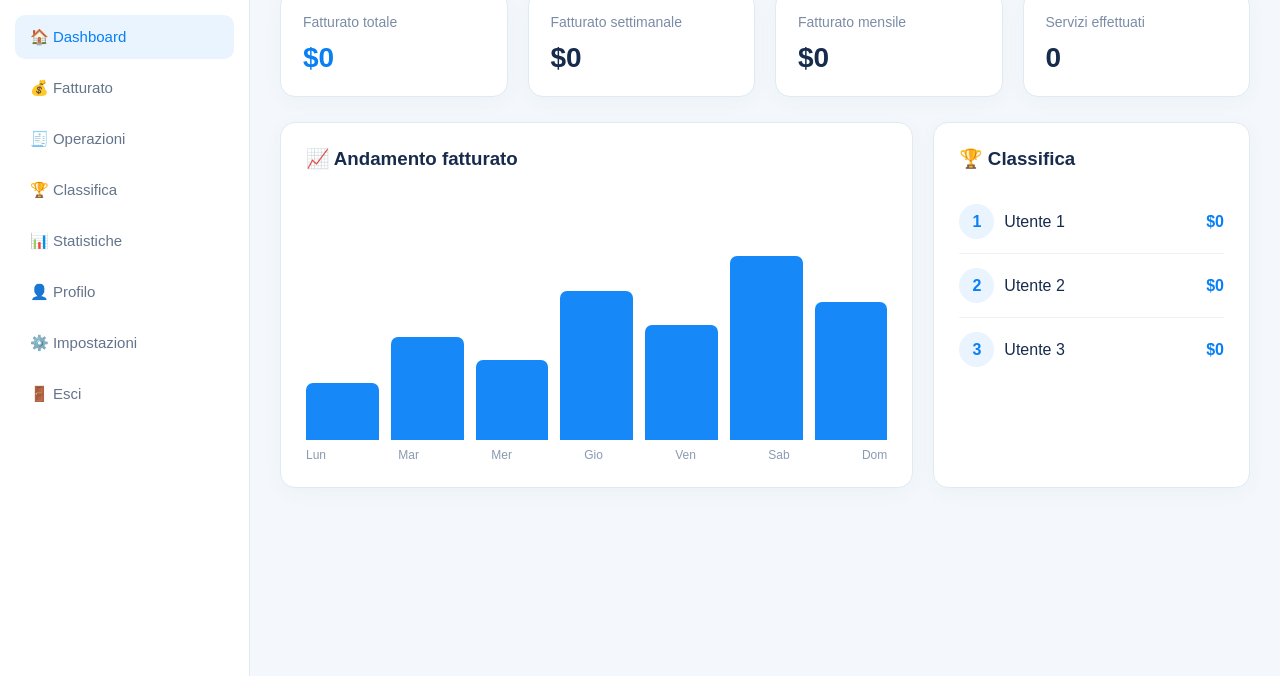
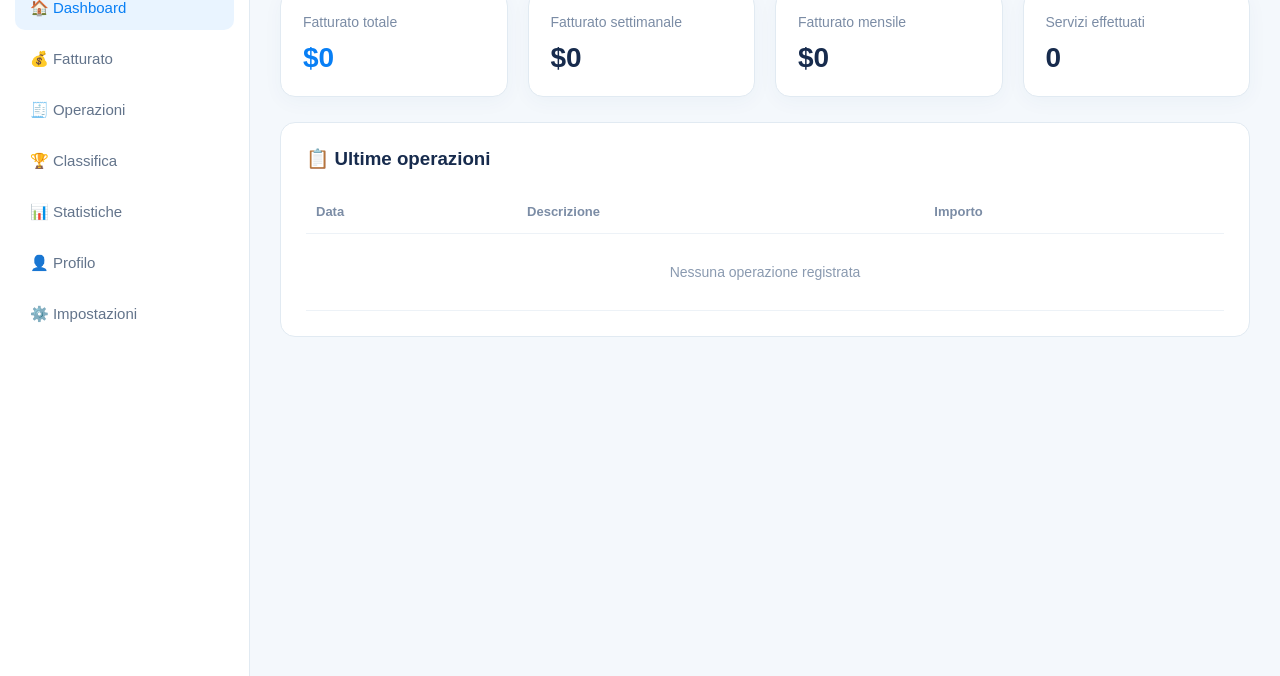
Before and after one commit to clarissawinchester99/fivem-business-manager, a plain HTML site: page index.html in a window 1280 px wide. Shown: the part 124-800 px from the top of the page. Drawn offline with Linux system fonts and the light colour scheme.

Commit message:
Update index.html

```diff
--- a/index.html
+++ b/index.html
@@ -20,15 +20,12 @@
 }
 
 .layout {
-            display: flex;
     min-height: 100vh;
 }
 
-        /* SIDEBAR */
-
 .sidebar {
     width: 250px;
-            background: #ffffff;
+    background: white;
     border-right: 1px solid #e1eaf2;
     padding: 25px 15px;
     position: fixed;
@@ -43,7 +40,7 @@
 
 .brand h1 {
     color: #087ff5;
-            font-size: 24px;
+    font-size: 23px;
 }
 
 .brand span {
@@ -57,26 +54,25 @@
     gap: 7px;
 }
 
-        .menu a {
-            text-decoration: none;
+.menu button {
+    border: none;
+    background: transparent;
+    text-align: left;
+    cursor: pointer;
     color: #63748b;
     padding: 13px 15px;
     border-radius: 10px;
     font-size: 15px;
-            transition: 0.2s;
 }
 
-        .menu a:hover,
-        .menu a.active {
+.menu button:hover,
+.menu button.active {
     background: #e9f4ff;
     color: #087ff5;
 }
 
-        /* MAIN */
-
 .main {
     margin-left: 250px;
-            width: calc(100% - 250px);
     padding: 30px;
 }
 
@@ -104,7 +100,13 @@
     font-weight: bold;
 }
 
-        /* CARDS */
+.page {
+    display: none;
+}
+
+.page.active {
+    display: block;
+}
 
 .cards {
     display: grid;
@@ -118,7 +120,7 @@
     border: 1px solid #e1eaf2;
     border-radius: 15px;
     padding: 22px;
-            box-shadow: 0 5px 20px rgba(20, 80, 130, 0.04);
+    box-shadow: 0 5px 20px rgba(20,80,130,.04);
 }
 
 .card-title {
@@ -130,14 +132,11 @@
 .card-value {
     font-size: 28px;
     font-weight: bold;
-            color: #172b4d;
 }
 
-        .card-blue {
+.blue {
     color: #087ff5;
 }
-
-        /* CONTENT */
 
 .content {
     display: grid;
@@ -150,84 +149,97 @@
     border: 1px solid #e1eaf2;
     border-radius: 15px;
     padding: 25px;
-            box-shadow: 0 5px 20px rgba(20, 80, 130, 0.04);
+    margin-bottom: 20px;
 }
 
 .panel h3 {
     margin-bottom: 20px;
 }
 
-        /* CHART */
-
-        .chart {
-            height: 250px;
-            display: flex;
-            align-items: end;
-            gap: 12px;
-            padding-top: 20px;
+.form {
+    display: grid;
+    gap: 15px;
 }
 
-        .bar {
-            flex: 1;
-            background: #1688f8;
-            border-radius: 7px 7px 0 0;
-            min-height: 10px;
+label {
+    font-size: 14px;
+    font-weight: bold;
+    color: #52657d;
 }
 
-        .bar:nth-child(1) { height: 25%; }
-        .bar:nth-child(2) { height: 45%; }
-        .bar:nth-child(3) { height: 35%; }
-        .bar:nth-child(4) { height: 65%; }
-        .bar:nth-child(5) { height: 50%; }
-        .bar:nth-child(6) { height: 80%; }
-        .bar:nth-child(7) { height: 60%; }
-
-        .days {
-            display: flex;
-            justify-content: space-between;
-            color: #8a9ab0;
-            font-size: 12px;
-            margin-top: 8px;
+input {
+    width: 100%;
+    margin-top: 7px;
+    padding: 13px;
+    border: 1px solid #d9e3ed;
+    border-radius: 9px;
+    outline: none;
+    font-size: 15px;
 }
 
-        /* RANKING */
+input:focus {
+    border-color: #087ff5;
+}
 
-        .ranking-item {
-            display: flex;
-            justify-content: space-between;
-            align-items: center;
-            padding: 14px 0;
+.primary {
+    border: none;
+    background: #087ff5;
+    color: white;
+    padding: 14px;
+    border-radius: 9px;
+    cursor: pointer;
+    font-weight: bold;
+    font-size: 15px;
+}
+
+.primary:hover {
+    background: #066dcc;
+}
+
+.table-container {
+    overflow-x: auto;
+}
+
+table {
+    width: 100%;
+    border-collapse: collapse;
+}
+
+th,
+td {
+    text-align: left;
+    padding: 14px 10px;
     border-bottom: 1px solid #edf2f7;
 }
 
-        .ranking-item:last-child {
-            border-bottom: none;
+th {
+    color: #7b8ca5;
+    font-size: 13px;
 }
 
-        .person {
-            display: flex;
-            align-items: center;
-            gap: 10px;
+td {
+    font-size: 14px;
 }
 
-        .avatar {
-            width: 35px;
-            height: 35px;
-            border-radius: 50%;
-            background: #e9f4ff;
+.amount {
     color: #087ff5;
-            display: flex;
-            align-items: center;
-            justify-content: center;
     font-weight: bold;
 }
 
-        .amount {
-            font-weight: bold;
-            color: #087ff5;
+.delete {
+    border: none;
+    background: #ffecec;
+    color: #e33b3b;
+    padding: 7px 10px;
+    border-radius: 7px;
+    cursor: pointer;
 }
 
-        /* RESPONSIVE */
+.empty {
+    text-align: center;
+    padding: 30px;
+    color: #8a9ab0;
+}
 
 @media (max-width: 1000px) {
     .cards {
@@ -258,18 +270,17 @@
         display: none;
     }
 
-            .menu a {
+    .menu button {
         font-size: 0;
         text-align: center;
     }
 
-            .menu a::first-letter {
+    .menu button::first-letter {
         font-size: 20px;
     }
 
     .main {
         margin-left: 70px;
-                width: calc(100% - 70px);
         padding: 20px;
     }
 
@@ -279,8 +290,8 @@
 
     .topbar {
         align-items: flex-start;
+        flex-direction: column;
         gap: 15px;
-                flex-direction: column;
     }
 }
 </style>
@@ -290,8 +301,6 @@
 
 <div class="layout">
 
-    <!-- SIDEBAR -->
-
 <aside class="sidebar">
 
     <div class="brand">
@@ -300,90 +309,143 @@
     </div>
 
     <nav class="menu">
-            <a href="#" class="active">🏠 Dashboard</a>
-            <a href="#">💰 Fatturato</a>
-            <a href="#">🧾 Operazioni</a>
-            <a href="#">🏆 Classifica</a>
-            <a href="#">📊 Statistiche</a>
-            <a href="#">👤 Profilo</a>
-            <a href="#">⚙️ Impostazioni</a>
-            <a href="#">🚪 Esci</a>
+        <button class="active" onclick="showPage('dashboard', this)">
+            🏠 Dashboard
+        </button>
+
+        <button onclick="showPage('fatturato', this)">
+            💰 Fatturato
+        </button>
+
+        <button onclick="showPage('operazioni', this)">
+            🧾 Operazioni
+        </button>
+
+        <button onclick="alert('Classifica disponibile nel prossimo aggiornamento')">
+            🏆 Classifica
+        </button>
+
+        <button onclick="alert('Statistiche disponibili nel prossimo aggiornamento')">
+            📊 Statistiche
+        </button>
+
+        <button onclick="alert('Profilo disponibile nel prossimo aggiornamento')">
+            👤 Profilo
+        </button>
+
+        <button onclick="alert('Impostazioni disponibili nel prossimo aggiornamento')">
+            ⚙️ Impostazioni
+        </button>
     </nav>
 
 </aside>
 
-
-    <!-- MAIN -->
-
 <main class="main">
 
 <div class="topbar">
-
     <div class="welcome">
-                <h2>Dashboard</h2>
-                <p>Benvenuto nel gestionale di Luma Beach Bar.</p>
+        <h2 id="pageTitle">Dashboard</h2>
+        <p>Gestionale personale Luma Beach Bar</p>
     </div>
 
     <div class="user">
         👤 Utente
     </div>
-
 </div>
 
 
-        <!-- STATISTICHE -->
+<!-- DASHBOARD -->
 
-        <section class="cards">
+<section id="dashboard" class="page active">
+
+    <div class="cards">
 
         <div class="card">
             <div class="card-title">Fatturato totale</div>
-                <div class="card-value card-blue">$0</div>
+            <div class="card-value blue" id="totalRevenue">$0</div>
         </div>
 
         <div class="card">
             <div class="card-title">Fatturato settimanale</div>
-                <div class="card-value">$0</div>
+            <div class="card-value" id="weeklyRevenue">$0</div>
         </div>
 
         <div class="card">
             <div class="card-title">Fatturato mensile</div>
-                <div class="card-value">$0</div>
+            <div class="card-value" id="monthlyRevenue">$0</div>
         </div>
 
         <div class="card">
             <div class="card-title">Servizi effettuati</div>
-                <div class="card-value">0</div>
+            <div class="card-value" id="serviceCount">0</div>
+        </div>
+
+    </div>
+
+    <div class="panel">
+        <h3>📋 Ultime operazioni</h3>
+
+        <div class="table-container">
+            <table>
+                <thead>
+                    <tr>
+                        <th>Data</th>
+                        <th>Descrizione</th>
+                        <th>Importo</th>
+                    </tr>
+                </thead>
+
+                <tbody id="dashboardOperations"></tbody>
+            </table>
+        </div>
     </div>
 
 </section>
 
 
-        <!-- CONTENUTO -->
+<!-- FATTURATO -->
 
-        <section class="content">
+<section id="fatturato" class="page">
+
+    <div class="content">
 
         <div class="panel">
 
-                <h3>📈 Andamento fatturato</h3>
+            <h3>➕ Inserisci fatturato</h3>
 
-                <div class="chart">
-                    <div class="bar"></div>
-                    <div class="bar"></div>
-                    <div class="bar"></div>
-                    <div class="bar"></div>
-                    <div class="bar"></div>
-                    <div class="bar"></div>
-                    <div class="bar"></div>
-                </div>
+            <div class="form">
 
-                <div class="days">
-                    <span>Lun</span>
-                    <span>Mar</span>
-                    <span>Mer</span>
-                    <span>Gio</span>
-                    <span>Ven</span>
-                    <span>Sab</span>
-                    <span>Dom</span>
+                <label>
+                    Importo
+                    <input
+                        type="number"
+                        id="amount"
+                        placeholder="Es. 5000"
+                        min="0"
+                    >
+                </label>
+
+                <label>
+                    Descrizione
+                    <input
+                        type="text"
+                        id="description"
+                        placeholder="Es. Servizio cliente"
+                    >
+                </label>
+
+                <label>
+                    Data
+                    <input
+                        type="date"
+                        id="date"
+                    >
+                </label>
+
+                <button class="primary" onclick="addRevenue()">
+                    + Aggiungi fatturato
+                </button>
+
             </div>
 
         </div>
@@ -391,30 +453,58 @@
 
         <div class="panel">
 
-                <h3>🏆 Classifica</h3>
+            <h3>💰 Riepilogo</h3>
 
-                <div class="ranking-item">
-                    <div class="person">
-                        <div class="avatar">1</div>
-                        <span>Utente 1</span>
-                    </div>
-                    <span class="amount">$0</span>
+            <div class="card-title">
+                Fatturato totale
             </div>
 
-                <div class="ranking-item">
-                    <div class="person">
-                        <div class="avatar">2</div>
-                        <span>Utente 2</span>
-                    </div>
-                    <span class="amount">$0</span>
+            <div class="card-value blue" id="sideTotal">
+                $0
             </div>
 
-                <div class="ranking-item">
-                    <div class="person">
-                        <div class="avatar">3</div>
-                        <span>Utente 3</span>
+            <br>
+
+            <div class="card-title">
+                Numero di servizi
             </div>
-                    <span class="amount">$0</span>
+
+            <div class="card-value" id="sideServices">
+                0
+            </div>
+
+        </div>
+
+    </div>
+
+</section>
+
+
+<!-- OPERAZIONI -->
+
+<section id="operazioni" class="page">
+
+    <div class="panel">
+
+        <h3>🧾 Storico operazioni</h3>
+
+        <div class="table-container">
+
+            <table>
+
+                <thead>
+                    <tr>
+                        <th>Data</th>
+                        <th>Descrizione</th>
+                        <th>Importo</th>
+                        <th>Azione</th>
+                    </tr>
+                </thead>
+
+                <tbody id="operations"></tbody>
+
+            </table>
+
         </div>
 
     </div>
@@ -425,5 +515,242 @@
 
 </div>
 
+
+<script>
+
+let revenues = JSON.parse(
+    localStorage.getItem("lumaRevenue") || "[]"
+);
+
+
+function money(value) {
+    return "$" + Number(value).toLocaleString("en-US");
+}
+
+
+function save() {
+    localStorage.setItem(
+        "lumaRevenue",
+        JSON.stringify(revenues)
+    );
+}
+
+
+function addRevenue() {
+
+    const amount =
+        Number(document.getElementById("amount").value);
+
+    const description =
+        document.getElementById("description").value.trim();
+
+    const date =
+        document.getElementById("date").value;
+
+
+    if (!amount || amount <= 0) {
+        alert("Inserisci un importo valido.");
+        return;
+    }
+
+    if (!description) {
+        alert("Inserisci una descrizione.");
+        return;
+    }
+
+    if (!date) {
+        alert("Inserisci una data.");
+        return;
+    }
+
+
+    revenues.push({
+        id: Date.now(),
+        amount: amount,
+        description: description,
+        date: date
+    });
+
+
+    save();
+
+    document.getElementById("amount").value = "";
+    document.getElementById("description").value = "";
+    document.getElementById("date").value = "";
+
+    update();
+
+    alert("Fatturato aggiunto correttamente!");
+}
+
+
+function deleteRevenue(id) {
+
+    if (!confirm("Vuoi eliminare questa operazione?")) {
+        return;
+    }
+
+    revenues = revenues.filter(item => item.id !== id);
+
+    save();
+
+    update();
+}
+
+
+function update() {
+
+    let total = 0;
+
+    revenues.forEach(item => {
+        total += Number(item.amount);
+    });
+
+
+    document.getElementById("totalRevenue").textContent =
+        money(total);
+
+    document.getElementById("sideTotal").textContent =
+        money(total);
+
+    document.getElementById("serviceCount").textContent =
+        revenues.length;
+
+    document.getElementById("sideServices").textContent =
+        revenues.length;
+
+
+    updateTables();
+
+}
+
+
+function updateTables() {
+
+    const operations =
+        document.getElementById("operations");
+
+    const dashboardOperations =
+        document.getElementById("dashboardOperations");
+
+
+    operations.innerHTML = "";
+    dashboardOperations.innerHTML = "";
+
+
+    if (revenues.length === 0) {
+
+        operations.innerHTML =
+            '<tr><td colspan="4" class="empty">Nessuna operazione registrata</td></tr>';
+
+        dashboardOperations.innerHTML =
+            '<tr><td colspan="3" class="empty">Nessuna operazione registrata</td></tr>';
+
+        return;
+    }
+
+
+    const sorted =
+        [...revenues].sort(
+            (a, b) => new Date(b.date) - new Date(a.date)
+        );
+
+
+    sorted.forEach(item => {
+
+        operations.innerHTML += `
+            <tr>
+                <td>${formatDate(item.date)}</td>
+
+                <td>${escapeHtml(item.description)}</td>
+
+                <td class="amount">
+                    ${money(item.amount)}
+                </td>
+
+                <td>
+                    <button
+                        class="delete"
+                        onclick="deleteRevenue(${item.id})">
+                        Elimina
+                    </button>
+                </td>
+            </tr>
+        `;
+
+    });
+
+
+    sorted.slice(0, 5).forEach(item => {
+
+        dashboardOperations.innerHTML += `
+            <tr>
+                <td>${formatDate(item.date)}</td>
+
+                <td>${escapeHtml(item.description)}</td>
+
+                <td class="amount">
+                    ${money(item.amount)}
+                </td>
+            </tr>
+        `;
+
+    });
+
+}
+
+
+function formatDate(date) {
+
+    const parts = date.split("-");
+
+    return parts[2] + "/" + parts[1] + "/" + parts[0];
+
+}
+
+
+function escapeHtml(text) {
+
+    const div = document.createElement("div");
+
+    div.textContent = text;
+
+    return div.innerHTML;
+
+}
+
+
+function showPage(page, button) {
+
+    document.querySelectorAll(".page").forEach(
+        p => p.classList.remove("active")
+    );
+
+    document.getElementById(page).classList.add("active");
+
+
+    document.querySelectorAll(".menu button").forEach(
+        b => b.classList.remove("active")
+    );
+
+    button.classList.add("active");
+
+
+    const titles = {
+        dashboard: "Dashboard",
+        fatturato: "Fatturato",
+        operazioni: "Operazioni"
+    };
+
+    document.getElementById("pageTitle").textContent =
+        titles[page];
+
+}
+
+
+update();
+
+</script>
+
 </body>
 </html>
```
Lines whose indentation alone changed are shown as unchanged.
